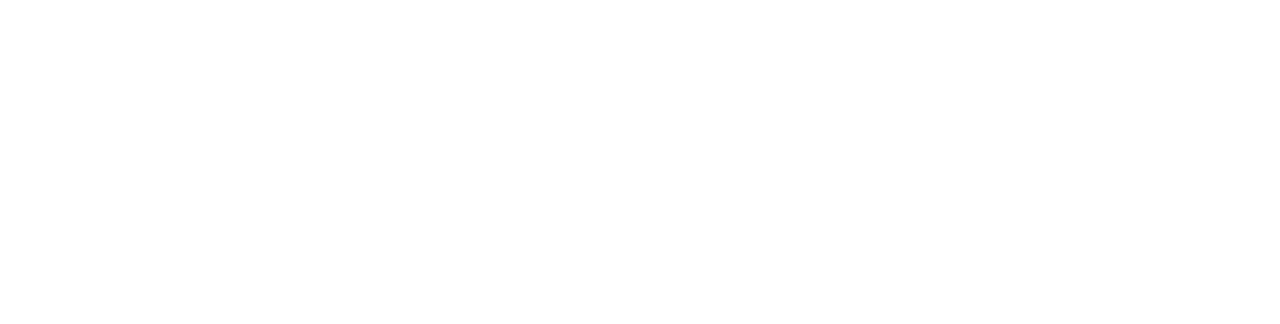
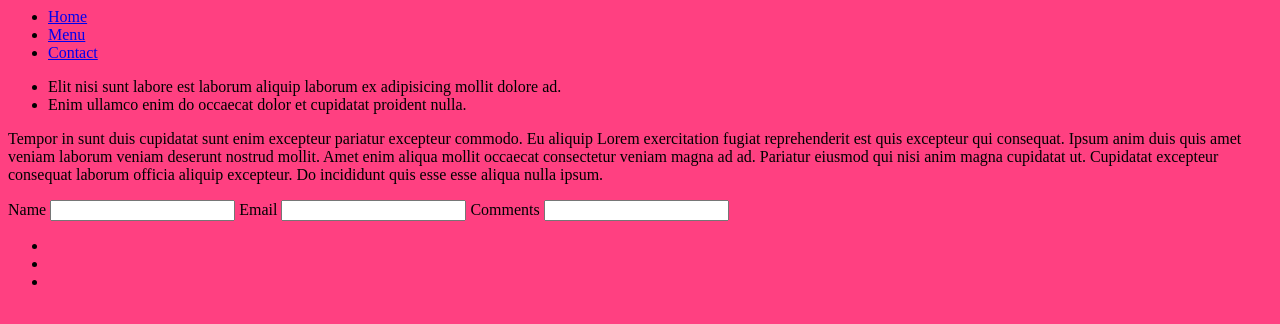
Before and after one commit to BillCarverDev/billrestaurant, a plain HTML site: page about.html in a window 1280 px wide. Drawn offline with Linux system fonts and the light colour scheme; a web font is replaced by a local one.

Commit message:
Added color and font style

```diff
--- a/about.html
+++ b/about.html
@@ -0,0 +1,61 @@
+<!DOCTYPE>
+<html>
+   <head>
+       <meta charset="UTF-8" />
+       <title>Resturant</title>
+       <link rel="stylesheet" href="css/style.css">
+       <link href="https://fonts.googleapis.com/css?family=Rammetto+One" rel="stylesheet">
+   </head>
+   <body>
+       <header>
+           <h1></h1>
+           <nav>
+               <ul>
+                   <li><a href="index.html">Home</a></li>
+                   <li><a href="Menu.html">Menu</a></li>
+                   <li><a href="Contact.html">Contact</a></li>
+               </ul>
+           </nav>
+       </header>
+       <main>
+           <div>
+               <ul>
+                   <li>Elit nisi sunt labore est laborum aliquip laborum ex adipisicing mollit dolore ad.</li>
+                   <li>Enim ullamco enim do occaecat dolor et cupidatat proident nulla.</li>
+               </ul>
+           </div>
+       </main>
+       <main>
+           <p>
+               Tempor in sunt duis cupidatat sunt enim excepteur pariatur excepteur commodo. Eu aliquip Lorem exercitation fugiat reprehenderit est quis excepteur qui consequat. Ipsum anim duis quis amet veniam laborum veniam deserunt nostrud mollit.
+
+Amet enim aliqua mollit occaecat consectetur veniam magna ad ad. Pariatur eiusmod qui nisi anim magna cupidatat ut. Cupidatat excepteur consequat laborum officia aliquip excepteur. Do incididunt quis esse esse aliqua nulla ipsum.
+           </p>
+           <form>
+               <label>
+                   Name
+                   <input type="text">
+               </label>
+               <label>
+                   Email
+                   <input type="text">
+               </label>
+               <label>
+                   Comments
+                   <input type="textarea">
+               </label>
+           </form>
+       </main>
+       <footer>
+           <div class="halfer"></div>
+           <div class="halfer"></div>
+           <div>
+               <ul>
+                   <li><a href=""></a></li>
+                   <li><a href=""></a></li>
+                   <li><a href=""></a></li>
+               </ul>
+           </div>
+       </footer>
+   </body>
+</html>
--- /dev/null
+++ b/css/style.css
@@ -0,0 +1,17 @@
+/*
+Primary: #ff4081;
+P-light: #ff79b0;
+P-dark: #c60055;
+Secondary: #000000 #76ff03;
+S-light: #b0ff57;
+S-dark: #32cb00;
+*/
+
+body{
+    background-color: #ff4081;
+}
+
+H1
+H2{
+    font-family: 'Rammetto One', cursive;
+}
```
Also changed, not shown: contact.html (+3 -1 lines), index.html (+11 -12 lines), menu.html (+16 -2 lines).
